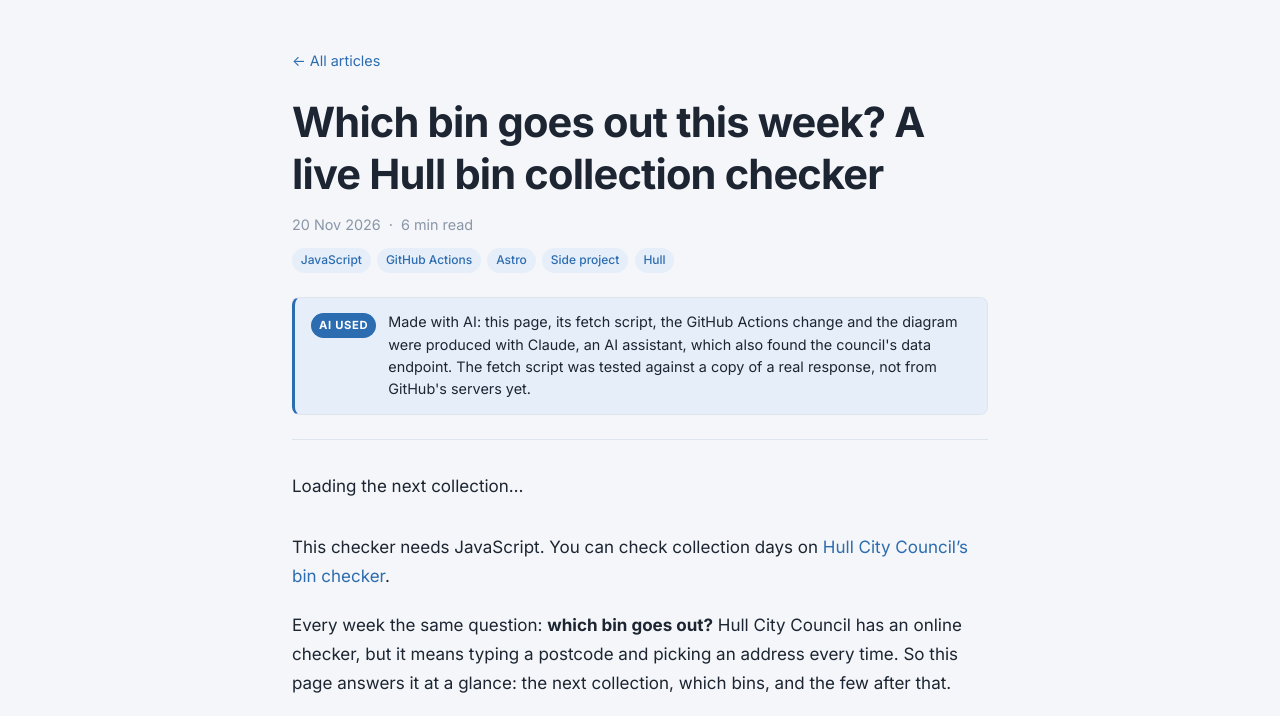
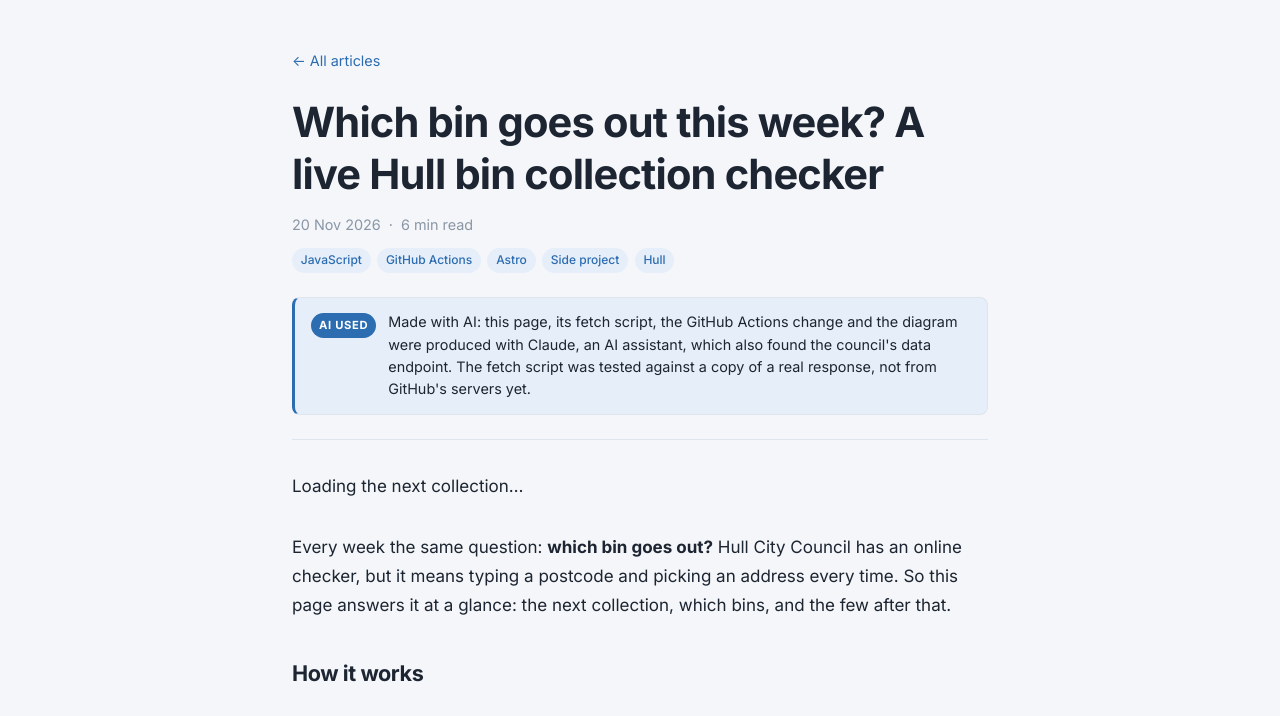
Before and after one commit to Geodude117/Portfolio, an Astro site: page /Portfolio/articles/my-bin-collections-hull in a window 1280 px wide. Shown: the part 63-779 px from the top of the page. Built offline with nearby package versions, Linux system fonts and the light colour scheme; Astro itself is replaced by a stand-in of ours.

Commit message:
Remove noscript fallback that rendered as visible text
Co-Authored-By: Claude Opus 5.5 <noreply@anthropic.com>
Claude-Session: https://claude.ai/code/session_013mgk4yjZvTnVkuQDJD2YrH

```diff
--- a/src/content/articles/my-bin-collections-hull.md
+++ b/src/content/articles/my-bin-collections-hull.md
@@ -9,8 +9,6 @@ ai: "Made with AI: this page, its fetch script, the GitHub Actions change and th
 <div class="bins" id="bins" aria-live="polite">
 <p class="bins-loading">Loading the next collection…</p>
 </div>
-
-<noscript><p>This checker needs JavaScript. You can check collection days on <a href="https://www.hull.gov.uk/bins-and-recycling/bin-collections/bin-collection-day-checker">Hull City Council's bin checker</a>.</p></noscript>
 
 <style>
 .bins { margin: 1.5rem 0 2rem; }
```
